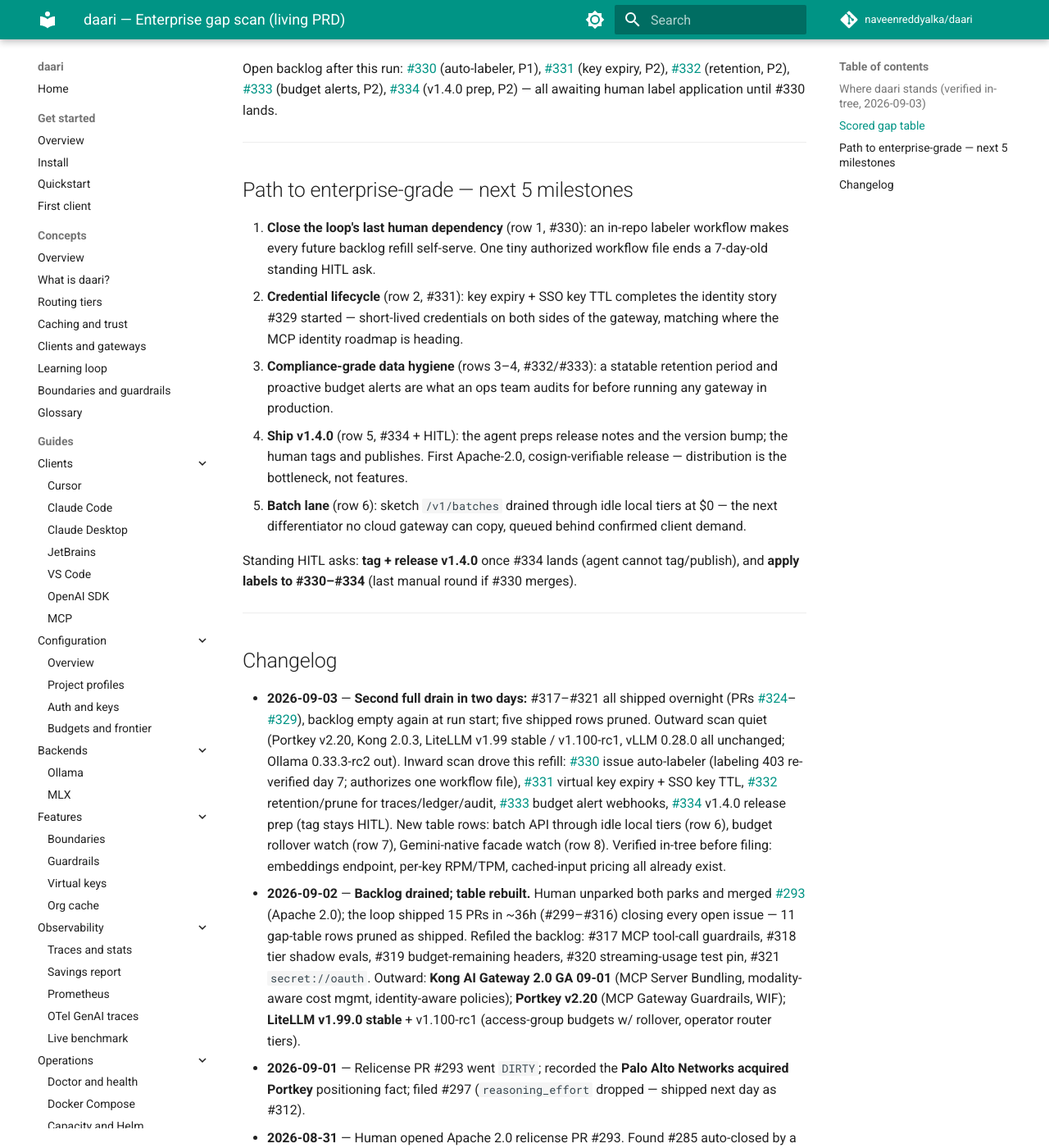
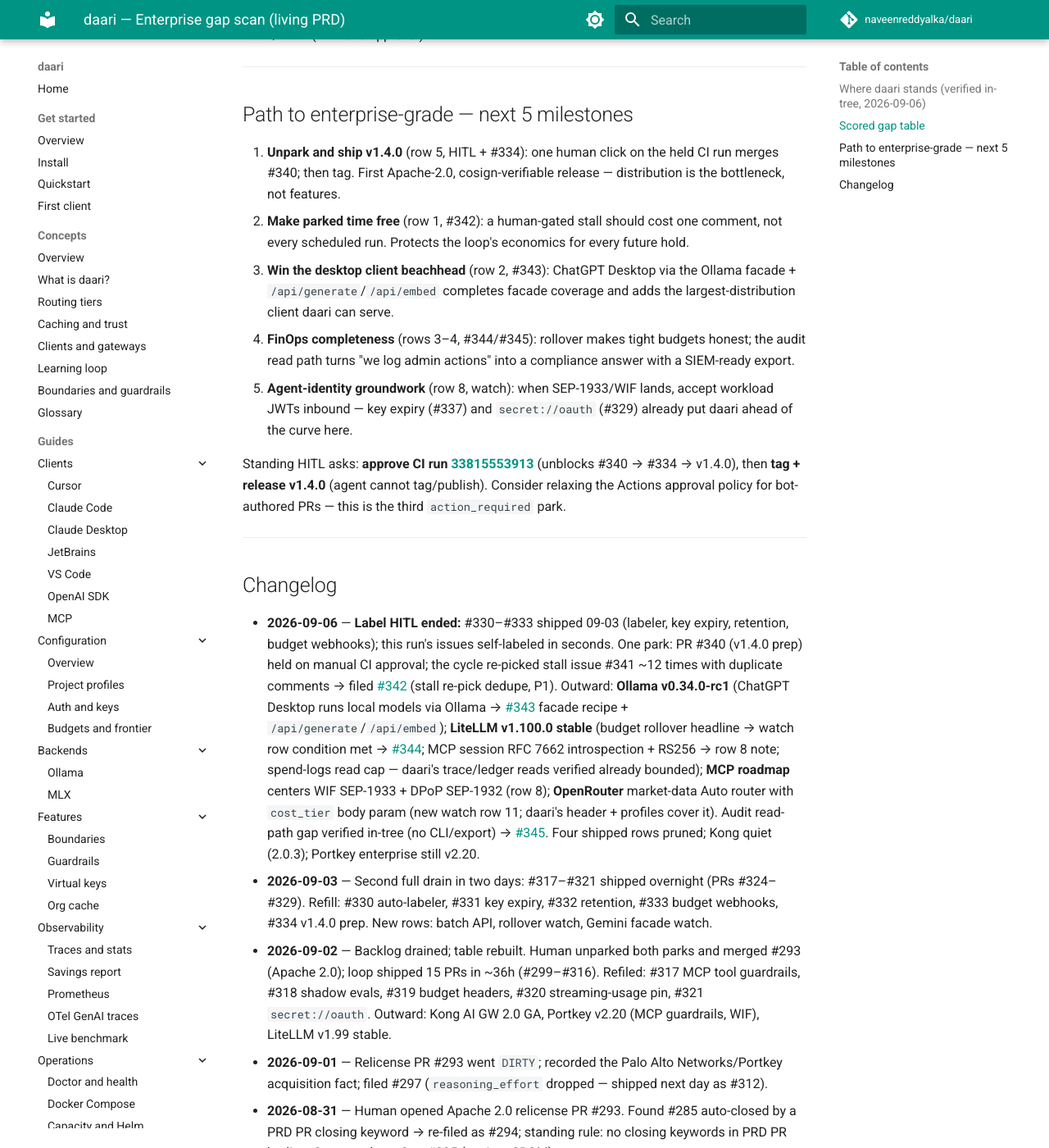
Before and after one commit to naveenreddyalka/daari, an MkDocs documentation site: the page built from docs/prd/ENTERPRISE.md, in a window 1280 px wide and 1400 px high, scrolled down 3655 px. Shown: the whole window at 82% size. Built offline with MkDocs 1.6.1 and Material for MkDocs 9.7.7, drawn with Linux system fonts in a browser that asks for light colours; comment, search, counter and statistics services are not loaded; some of the changed text lies outside the part shown.

Commit message:
docs(prd): 2026-09-06 gap scan — label HITL ended, one park on PR #340; filed #342–#345 (stall dedupe, ChatGPT Desktop facade, budget rollover, audit export)
Co-authored-by: Naveen Reddy Alka <naveenreddyalka@users.noreply.github.com>

```diff
--- a/docs/prd/ENTERPRISE.md
+++ b/docs/prd/ENTERPRISE.md
@@ -11,50 +11,45 @@
 
 ---
 
-## Where daari stands (verified in-tree, 2026-09-03)
+## Where daari stands (verified in-tree, 2026-09-06)
 
-**The loop is running at full speed.** Yesterday's five issues (#317–#321)
-all shipped within ~9 hours of the human applying labels — PRs
-[#324](https://github.com/naveenreddyalka/daari/pull/324)–[#329](https://github.com/naveenreddyalka/daari/pull/329)
-merged overnight, and the backlog was empty again at the start of this run:
+**The label HITL is over.** The 09-03 refill (#330–#333) shipped the same day:
+issue auto-labeler workflow ([#336](https://github.com/naveenreddyalka/daari/pull/336)),
+virtual key + SSO credential expiry ([#337](https://github.com/naveenreddyalka/daari/pull/337)),
+retention windows + `daari prune` ([#338](https://github.com/naveenreddyalka/daari/pull/338)),
+and budget threshold webhooks ([#339](https://github.com/naveenreddyalka/daari/pull/339)).
+This run's four issues were auto-labeled within seconds of filing — no human
+label step remains in the loop.
 
-- MCP guardrails on `tools/call` arguments/results, ingress + egress, shared
-  `GuardrailEngine`, audit rows ([#325](https://github.com/naveenreddyalka/daari/pull/325)).
-- Tier-decision shadow evals: sampled replay against a comparison tier, $0 by
-  default, surfaced in `daari learn stats` / `daari report` / Prometheus
-  ([#326](https://github.com/naveenreddyalka/daari/pull/326)).
-- Budget-remaining headers `x-daari-budget-remaining/-limit/-window/-reset/-scope`
-  on every response and on 402s ([#327](https://github.com/naveenreddyalka/daari/pull/327)).
-- Streaming usage counted exactly once across OpenAI SSE, `/v1/messages`,
-  Ollama facade, and cancellation — four real defects found and fixed
-  ([#328](https://github.com/naveenreddyalka/daari/pull/328)).
-- `secret://oauth` client-credentials resolver with cached short-lived tokens,
-  wired into every L6 attempt ([#329](https://github.com/naveenreddyalka/daari/pull/329)).
-- Plus `daari service restart` ([#324](https://github.com/naveenreddyalka/daari/pull/324)).
+**One park:** PR [#340](https://github.com/naveenreddyalka/daari/pull/340)
+(v1.4.0 release-notes prep, closes #334) is `BLOCKED` — its CI run concluded
+`action_required` and the agent token cannot approve held runs. The stall
+watcher filed [#341](https://github.com/naveenreddyalka/daari/issues/341), and
+the cycle then re-picked #341 ~a dozen times, posting duplicate blocked
+comments — that loop defect is now [#342](https://github.com/naveenreddyalka/daari/issues/342).
+Human fix: **Approve and run** on
+[run 33815553913](https://github.com/naveenreddyalka/daari/actions/runs/33815553913),
+then tag v1.4.0 once #340 merges.
 
-Longer-standing surface (see 08-28/09-02 scans): Apache 2.0
+Longer-standing surface (see 08-28→09-03 scans): Apache 2.0
 ([ADR-0016](../adr/0016-apache-2-relicense.md)), virtual keys + multi-window
-budgets + teams + per-key RPM/TPM (Redis-backed for fleets), SSO/OIDC +
-IdP-minted keys, RBAC, append-only audit, policy sync, fleet bootstrap,
+budgets + teams + per-key RPM/TPM + key/SSO expiry, SSO/OIDC + IdP-minted keys,
+RBAC, append-only audit, retention/prune, policy sync, fleet bootstrap,
 Redis L0/L1 + Postgres ledger/traces, Helm + Grafana, Prometheus + OTel GenAI,
-guardrails + PII scrub (chat + MCP), MCP ingress (2026-07-28, Tasks) + egress
-governance, Responses API, `/v1/embeddings`, Ollama facade, OpenAI-compat local
-backends (vLLM/llama.cpp/LM Studio), OpenRouter `provider` object, per-model +
+budget headers + threshold webhooks, guardrails + PII scrub (chat + MCP), MCP
+ingress (2026-07-28, Tasks) + egress governance with per-key/team tool
+governance, `secret://` refs incl. OAuth client-credentials, Responses API,
+`/v1/embeddings`, Ollama facade, OpenAI-compat local backends
+(vLLM/llama.cpp/LM Studio), OpenRouter `provider` object, per-model +
 cached-input pricing, context-length failover + compression, circuit breakers,
 signed images + SBOM. Proof: 1141+ mocked tests; published load (320 rps L0 /
 61 ms p95), vs-LiteLLM, cost-of-pass pages.
 
-**Token limits (re-verified 2026-09-03):** labeling still 403s
-(`addLabelsToLabelable` FORBIDDEN) — [#330](https://github.com/naveenreddyalka/daari/issues/330)
-now targets automating it with an in-repo labeler workflow. Until it lands,
-every issue carries an "Intended labels:" first line for the human. Never use
-closes/fixes/resolves before an issue number in PRD PR bodies.
-
 **Positioning (unchanged):** Palo Alto Networks
 [acquired Portkey](https://www.paloaltonetworks.com/company/press/2026/palo-alto-networks-completes-acquisition-of-portkey-to-secure-ai-agents)
-(now the Prisma AIRS AI Gateway) — developer-first/self-hosted buyers face
-roadmap uncertainty there. daari's counter-pitch: Apache 2.0,
-run-it-yourself, tokens never leave the building.
+(now the Prisma AIRS AI Gateway; public product changelog quiet since April) —
+developer-first/self-hosted buyers face roadmap uncertainty there. daari's
+counter-pitch: Apache 2.0, run-it-yourself, tokens never leave the building.
 
 ---
 
@@ -62,89 +57,92 @@
 
 | # | Gap | Impact | Effort | Who does it best today | Why daari wins local-first | Action |
 |---|-----|:--:|:--:|------------------------|----------------------------|--------|
-| 1 | **Issue auto-labeler** — token cannot label (403, day 7); every backlog refill parks the loop until a human applies "Intended labels:" lines | 4 | 1 | n/a (loop health) | Removes the last recurring human dependency in the autonomous dev loop; issues become pickable at filing time | [#330](https://github.com/naveenreddyalka/daari/issues/330) (P1) |
-| 2 | **Virtual key expiry** — keys have `revoked_at` but no `expires_at`; SSO-minted keys outlive the IdP session forever | 4 | 2 | [LiteLLM key `duration`](https://docs.litellm.ai/docs/proxy/virtual_keys); [MCP agent-identity roadmap](https://blog.modelcontextprotocol.io/posts/mcp-roadmap/) pushes short-lived credentials | Expiry enforced at the gateway on the operator's own box; IdP-minted keys track the IdP session. #329 did short-lived *upstream* creds — inbound keys should match | [#331](https://github.com/naveenreddyalka/daari/issues/331) (P2) |
-| 3 | **Data retention / prune** — traces, ledger, audit, shadow checks, MCP tasks grow forever; no retention period to state in a compliance answer | 3 | 2 | [LiteLLM spend-log retention + cleanup job](https://docs.litellm.ai/docs/proxy/spend_logs_deletion) | "Traces live N days, on your disk, then they're gone" — retention on the box that owns the data, no vendor data processor | [#332](https://github.com/naveenreddyalka/daari/issues/332) (P2) |
-| 4 | **Budget alert webhooks** — callers see #319 headers; the operator learns a team burned its month from 402s in logs | 3 | 2 | [LiteLLM Slack/webhook alerting](https://docs.litellm.ai/docs/proxy/alerting); Kong Konnect cost analytics | Plain webhook from the gateway box (Slack-compatible, ntfy, internal hooks) — spend data never leaves the building; `WindowStatus` already computed per request | [#333](https://github.com/naveenreddyalka/daari/issues/333) (P2) |
-| 5 | **v1.4.0 unshipped** — pyproject + last tag still v1.3.0 while main holds the relicense, signed images, MCP governance, and the FinOps loop | 3 | 1 | n/a (distribution) | First release a company can legally adopt (Apache 2.0) and verify (cosign); agent preps notes + version bump, human tags | [#334](https://github.com/naveenreddyalka/daari/issues/334) (P2, prep only — tag/release stays HITL) |
-| 6 | **Batch API** — no `/v1/batches`; agents and eval pipelines increasingly submit batch jobs | 4 | 4 | [OpenRouter Batch API (beta)](https://openrouter.ai/docs); LiteLLM e2e batch billing (v1.99) | The local-first story is unmatched: drain batches through idle local tiers overnight at $0. MCP Tasks store (#315) is a template for background work + result retrieval | File when a daari-served client sends batches; sketch first |
-| 7 | **Budget rollover** — unused window headroom evaporates; LiteLLM v1.100-rc adds opt-in rollover on access-group budgets | 2 | 2 | [LiteLLM v1.100-rc1](https://docs.litellm.ai/release_notes/v1.100.0rc1/v1-100-0-rc-1) | Small parity item on top of multi-window budgets | Watch — file if an operator asks or v1.100 goes stable with it headline |
-| 8 | **Gemini-native facade** — no `/v1beta` `generateContent`; Gemini CLI and Gemini-native SDK agents cannot point at daari | 3 | 4 | Nobody self-hosted; OpenRouter translates server-side | Same trick as the Ollama facade and Anthropic gateway: speak the client's dialect locally, route to any tier | Watch — file when a target client (e.g. Gemini CLI custom base URL) is confirmed |
+| 1 | **Stall re-pick spam** — a human-gated stall issue (#341) gets re-picked every cycle; ~12 duplicate blocked comments in 3 days, every scheduled run wasted while parked | 4 | 1 | n/a (loop health) | Parked time should cost nothing; one blocked comment per distinct blocked state, then skip until PR state changes | [#342](https://github.com/naveenreddyalka/daari/issues/342) (P1) |
+| 2 | **ChatGPT Desktop as a client** — Ollama v0.34 lets ChatGPT Desktop run local models via Ollama; daari's facade lacks `/api/generate` + `/api/embed` and has no recipe | 4 | 2 | [Ollama v0.34.0-rc1](https://github.com/ollama/ollama/releases/tag/v0.34.0-rc1) (direct, ungoverned) | The highest-distribution desktop AI app hard-wired to localhost Ollama — only a local facade can front it with cache/routing/budgets/traces; same trick as the JetBrains facade | [#343](https://github.com/naveenreddyalka/daari/issues/343) (P2) |
+| 3 | **Budget rollover** — unused window headroom evaporates at reset; LiteLLM v1.100 **stable** ships opt-in rollover as a headline (watch condition met) | 3 | 2 | [LiteLLM v1.100.0](https://docs.litellm.ai/release_notes/v1.100.0/v1-100-0) | Budget state lives on the operator's box; rollover is local math at reset, and #319/#327 headers + #333 webhooks reflect it for free | [#344](https://github.com/naveenreddyalka/daari/issues/344) (P2) |
+| 4 | **Audit read path** — audit rows are written (keys, MCP governance, budget alerts, prune) but there is no CLI or export; compliance answer today is "open the SQLite file" | 3 | 1 | [LiteLLM audit default-on + UI](https://docs.litellm.ai/release_notes/v1.99.0/v1-99-0); [Portkey log export w/ field restrictions](https://portkey.ai/docs/changelog/backend) | The trail never left the box — export is a local file read, no vendor data processor; closes record → retain (#332) → **review/export** | [#345](https://github.com/naveenreddyalka/daari/issues/345) (P2) |
+| 5 | **v1.4.0 unshipped** — prep PR #340 done but held on manual CI approval; pyproject + last tag still v1.3.0 while main holds relicense, signed images, MCP governance, FinOps loop | 3 | 1 | n/a (distribution) | First release a company can legally adopt (Apache 2.0) and verify (cosign) | HITL: approve [run 33815553913](https://github.com/naveenreddyalka/daari/actions/runs/33815553913), let #340 merge (issue #334), then tag |
+| 6 | **Batch API** — no `/v1/batches`; agents and eval pipelines increasingly submit batch jobs | 4 | 4 | [OpenRouter Batch API (beta)](https://openrouter.ai/docs); LiteLLM e2e batch billing | Drain batches through idle local tiers overnight at $0 — no cloud gateway can copy it. MCP Tasks store (#315) is the template | File when a daari-served client sends batches; sketch first |
+| 7 | **Gemini-native facade** — no `/v1beta` `generateContent`; Gemini CLI and Gemini-native SDK agents cannot point at daari | 3 | 4 | Nobody self-hosted; OpenRouter translates server-side | Same dialect-facade trick as Ollama/Anthropic | Watch — file when a target client is confirmed |
+| 8 | **MCP agent identity + server events** — roadmap now names [WIF (SEP-1933)](https://github.com/modelcontextprotocol/modelcontextprotocol/pull/1933) + DPoP (SEP-1932) + ID-JAG; LiteLLM v1.100 added RFC 7662 introspection for MCP session tokens | 3 | 3 | MCP Tier-1 SDKs; LiteLLM MCP session hardening | Workload JWTs (K8s/SPIFFE) as inbound auth fit fleets that already resent pasted keys; `secret://oauth` (#329) + key expiry (#337) are the groundwork | Watch — file when SEP-1933 merges to spec or a fleet asks |
 | 9 | **A2A gateway** — no Agent2Agent ingress card or egress governance | 3 | 4 | [Kong Agent Gateway](https://konghq.com/blog/product-releases/kong-agent-gateway); A2A under AAIF | Local agents delegating over A2A would get routing/cache/policy without a cloud hop | Watch — revisit when a client daari serves speaks A2A |
-| 10 | **MCP server-initiated events + agent identity** — no `subscriptions/listen`; DPoP/WIMSE/ID-JAG still WG-stage | 2 | 3 | MCP Tier-1 SDKs; Kong 2.0 identity-aware policies | Matters once daari fronts long-lived local tool servers; #329 + #331 are the concrete steps | Watch — [MCP roadmap](https://blog.modelcontextprotocol.io/posts/mcp-roadmap/) |
-| 11 | **Admin console for keys/teams/budgets** — web dashboard read-only; management is CLI-only | 3 | 4 | LiteLLM admin UI (React 19, key management end-to-end) | CLI-first fits operators; a UI matters at org rollout scale | Watch — wait for operator demand |
+| 10 | **Admin console for keys/teams/budgets** — web dashboard read-only; management is CLI-only | 3 | 4 | LiteLLM admin UI (key management end-to-end) | CLI-first fits operators; a UI matters at org rollout scale | Watch — wait for operator demand |
+| 11 | **Per-request cost/quality hint in body** — OpenRouter's new Auto router takes `cost_tier` (low→max) in the request; daari has `X-Daari-Tier-Cap` header + project profiles, no body param | 2 | 2 | [OpenRouter Auto router](https://openrouter.ai/blog/announcements/introducing-the-new-auto-router/) | Header + `.daari.yaml` cover most cases; body-param parity is polish for SDKs that can't set headers | Watch — file if a client integration hits the header limitation |
 | 12 | **Image/multimodal generation API** — chat vision routes; no `/v1/images` | 2 | 4 | OpenRouter Image API | Local diffusion is a different product | Non-goal for now |
 
-Open backlog after this run: [#330](https://github.com/naveenreddyalka/daari/issues/330)
-(auto-labeler, P1), [#331](https://github.com/naveenreddyalka/daari/issues/331)
-(key expiry, P2), [#332](https://github.com/naveenreddyalka/daari/issues/332)
-(retention, P2), [#333](https://github.com/naveenreddyalka/daari/issues/333)
-(budget alerts, P2), [#334](https://github.com/naveenreddyalka/daari/issues/334)
-(v1.4.0 prep, P2) — all awaiting human label application until #330 lands.
+Open backlog after this run:
+[#342](https://github.com/naveenreddyalka/daari/issues/342) (stall re-pick, P1),
+[#343](https://github.com/naveenreddyalka/daari/issues/343) (ChatGPT Desktop facade, P2),
+[#344](https://github.com/naveenreddyalka/daari/issues/344) (budget rollover, P2),
+[#345](https://github.com/naveenreddyalka/daari/issues/345) (audit export, P2) —
+all auto-labeled at filing; plus human-gated
+[#334](https://github.com/naveenreddyalka/daari/issues/334)/[#341](https://github.com/naveenreddyalka/daari/issues/341)
+(PR #340 approval).
 
 ---
 
 ## Path to enterprise-grade — next 5 milestones
 
-1. **Close the loop's last human dependency** (row 1, #330): an in-repo
-   labeler workflow makes every future backlog refill self-serve. One tiny
-   authorized workflow file ends a 7-day-old standing HITL ask.
-2. **Credential lifecycle** (row 2, #331): key expiry + SSO key TTL completes
-   the identity story #329 started — short-lived credentials on both sides of
-   the gateway, matching where the MCP identity roadmap is heading.
-3. **Compliance-grade data hygiene** (rows 3–4, #332/#333): a statable
-   retention period and proactive budget alerts are what an ops team audits
-   for before running any gateway in production.
-4. **Ship v1.4.0** (row 5, #334 + HITL): the agent preps release notes and
-   the version bump; the human tags and publishes. First Apache-2.0,
-   cosign-verifiable release — distribution is the bottleneck, not features.
-5. **Batch lane** (row 6): sketch `/v1/batches` drained through idle local
-   tiers at $0 — the next differentiator no cloud gateway can copy, queued
-   behind confirmed client demand.
+1. **Unpark and ship v1.4.0** (row 5, HITL + #334): one human click on the held
+   CI run merges #340; then tag. First Apache-2.0, cosign-verifiable release —
+   distribution is the bottleneck, not features.
+2. **Make parked time free** (row 1, #342): a human-gated stall should cost
+   one comment, not every scheduled run. Protects the loop's economics for
+   every future hold.
+3. **Win the desktop client beachhead** (row 2, #343): ChatGPT Desktop via the
+   Ollama facade + `/api/generate`/`/api/embed` completes facade coverage and
+   adds the largest-distribution client daari can serve.
+4. **FinOps completeness** (rows 3–4, #344/#345): rollover makes tight budgets
+   honest; the audit read path turns "we log admin actions" into a compliance
+   answer with a SIEM-ready export.
+5. **Agent-identity groundwork** (row 8, watch): when SEP-1933/WIF lands,
+   accept workload JWTs inbound — key expiry (#337) and `secret://oauth`
+   (#329) already put daari ahead of the curve here.
 
-Standing HITL asks: **tag + release v1.4.0** once #334 lands (agent cannot
-tag/publish), and **apply labels to #330–#334** (last manual round if #330
-merges).
+Standing HITL asks: **approve CI run
+[33815553913](https://github.com/naveenreddyalka/daari/actions/runs/33815553913)**
+(unblocks #340 → #334 → v1.4.0), then **tag + release v1.4.0** (agent cannot
+tag/publish). Consider relaxing the Actions approval policy for bot-authored
+PRs — this is the third `action_required` park.
 
 ---
 
 ## Changelog
 
-- **2026-09-03** — **Second full drain in two days:** #317–#321 all shipped
-  overnight (PRs [#324](https://github.com/naveenreddyalka/daari/pull/324)–[#329](https://github.com/naveenreddyalka/daari/pull/329)),
-  backlog empty again at run start; five shipped rows pruned. Outward scan
-  quiet (Portkey v2.20, Kong 2.0.3, LiteLLM v1.99 stable / v1.100-rc1,
-  vLLM 0.28.0 all unchanged; Ollama 0.33.3-rc2 out). Inward scan drove this
-  refill: [#330](https://github.com/naveenreddyalka/daari/issues/330) issue
-  auto-labeler (labeling 403 re-verified day 7; authorizes one workflow file),
-  [#331](https://github.com/naveenreddyalka/daari/issues/331) virtual key
-  expiry + SSO key TTL, [#332](https://github.com/naveenreddyalka/daari/issues/332)
-  retention/prune for traces/ledger/audit,
-  [#333](https://github.com/naveenreddyalka/daari/issues/333) budget alert
-  webhooks, [#334](https://github.com/naveenreddyalka/daari/issues/334)
-  v1.4.0 release prep (tag stays HITL). New table rows: batch API through
-  idle local tiers (row 6), budget rollover watch (row 7), Gemini-native
-  facade watch (row 8). Verified in-tree before filing: embeddings endpoint,
-  per-key RPM/TPM, cached-input pricing all already exist.
-- **2026-09-02** — **Backlog drained; table rebuilt.** Human unparked both
-  parks and merged [#293](https://github.com/naveenreddyalka/daari/pull/293)
-  (Apache 2.0); the loop shipped 15 PRs in ~36h (#299–#316) closing every
-  open issue — 11 gap-table rows pruned as shipped. Refiled the backlog:
-  #317 MCP tool-call guardrails, #318 tier shadow evals, #319
-  budget-remaining headers, #320 streaming-usage test pin, #321
-  `secret://oauth`. Outward: **Kong AI Gateway 2.0 GA 09-01** (MCP Server
-  Bundling, modality-aware cost mgmt, identity-aware policies); **Portkey
-  v2.20** (MCP Gateway Guardrails, WIF); **LiteLLM v1.99.0 stable** +
-  v1.100-rc1 (access-group budgets w/ rollover, operator router tiers).
-- **2026-09-01** — Relicense PR #293 went `DIRTY`; recorded the **Palo Alto
-  Networks acquired Portkey** positioning fact; filed #297
-  (`reasoning_effort` dropped — shipped next day as #312).
+- **2026-09-06** — **Label HITL ended:** #330–#333 shipped 09-03 (labeler,
+  key expiry, retention, budget webhooks); this run's issues self-labeled in
+  seconds. One park: PR #340 (v1.4.0 prep) held on manual CI approval; the
+  cycle re-picked stall issue #341 ~12 times with duplicate comments → filed
+  [#342](https://github.com/naveenreddyalka/daari/issues/342) (stall re-pick
+  dedupe, P1). Outward: **Ollama v0.34.0-rc1** (ChatGPT Desktop runs local
+  models via Ollama → [#343](https://github.com/naveenreddyalka/daari/issues/343)
+  facade recipe + `/api/generate`/`/api/embed`); **LiteLLM v1.100.0 stable**
+  (budget rollover headline → watch row condition met →
+  [#344](https://github.com/naveenreddyalka/daari/issues/344); MCP session
+  RFC 7662 introspection + RS256 → row 8 note; spend-logs read cap — daari's
+  trace/ledger reads verified already bounded); **MCP roadmap** centers WIF
+  SEP-1933 + DPoP SEP-1932 (row 8); **OpenRouter** market-data Auto router
+  with `cost_tier` body param (new watch row 11; daari's header + profiles
+  cover it). Audit read-path gap verified in-tree (no CLI/export) →
+  [#345](https://github.com/naveenreddyalka/daari/issues/345). Four shipped
+  rows pruned; Kong quiet (2.0.3); Portkey enterprise still v2.20.
+- **2026-09-03** — Second full drain in two days: #317–#321 shipped overnight
+  (PRs #324–#329). Refill: #330 auto-labeler, #331 key expiry, #332
+  retention, #333 budget webhooks, #334 v1.4.0 prep. New rows: batch API,
+  rollover watch, Gemini facade watch.
+- **2026-09-02** — Backlog drained; table rebuilt. Human unparked both parks
+  and merged #293 (Apache 2.0); loop shipped 15 PRs in ~36h (#299–#316).
+  Refiled: #317 MCP tool guardrails, #318 shadow evals, #319 budget headers,
+  #320 streaming-usage pin, #321 `secret://oauth`. Outward: Kong AI GW 2.0 GA,
+  Portkey v2.20 (MCP guardrails, WIF), LiteLLM v1.99 stable.
+- **2026-09-01** — Relicense PR #293 went `DIRTY`; recorded the Palo Alto
+  Networks/Portkey acquisition fact; filed #297 (`reasoning_effort` dropped —
+  shipped next day as #312).
 - **2026-08-31** — Human opened Apache 2.0 relicense PR #293. Found #285
   auto-closed by a PRD PR closing keyword → re-filed as #294; standing rule:
   no closing keywords in PRD PR bodies. Converted row 8 → #295 (cosign+SBOM).
-- **2026-08-30** — Found park #2: GitHub search index stale;
-  `gh issue list --label` lies → filed #291 (picker onto GraphQL). MCP
-  roadmap (server-initiated events, agent identity) → watch row.
+- **2026-08-30** — Found park #2: GitHub search index stale; filed #291
+  (picker onto GraphQL). MCP roadmap → watch row.
 - **2026-08-29** — Found park #1: PRs stalled on `action_required`, issues
   unlabeled (token 403) → filed #285/#286 (HITL unblock), #287–#289.
 - **2026-08-28** — First run. Created this PRD; filed #275–#279.
```
